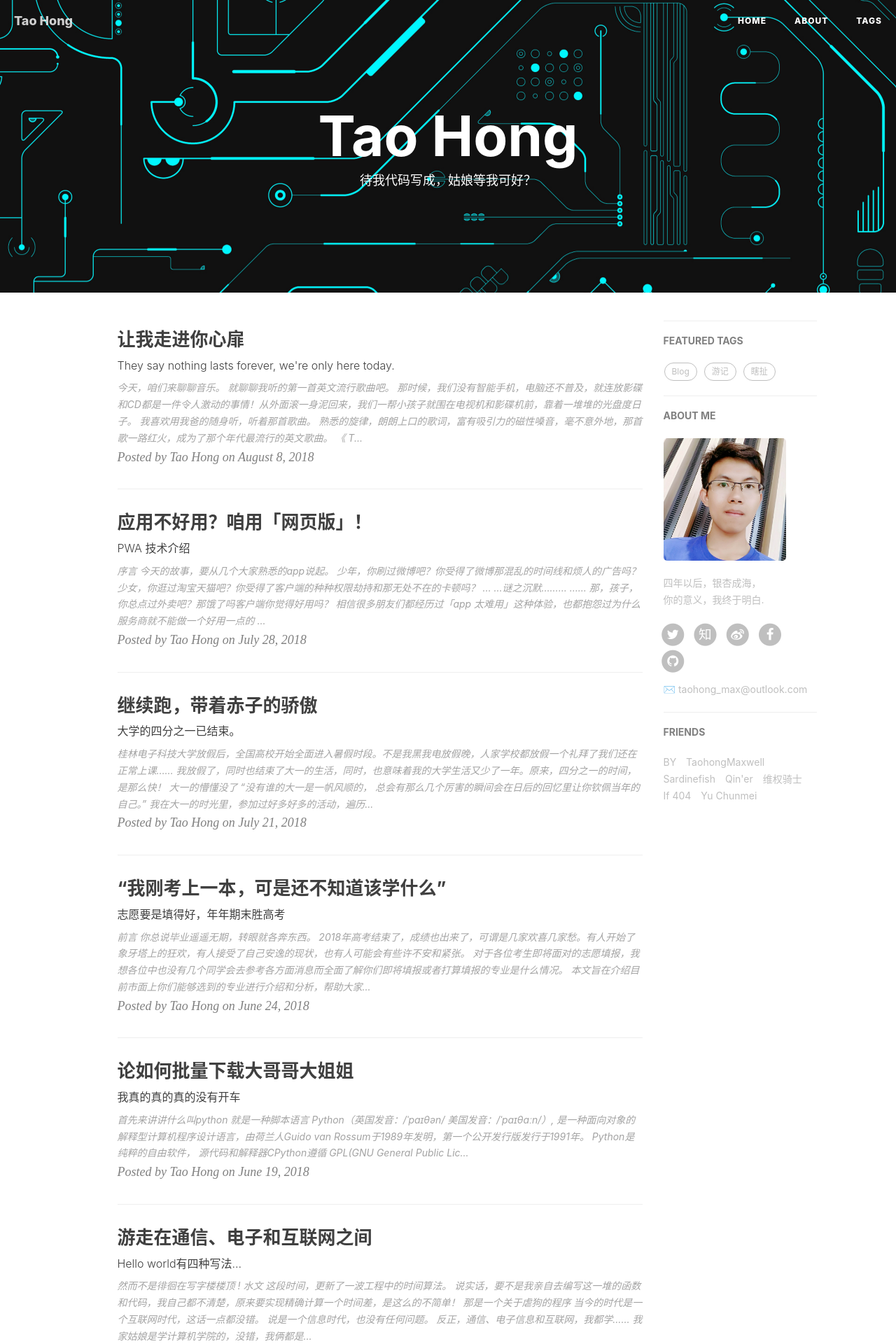
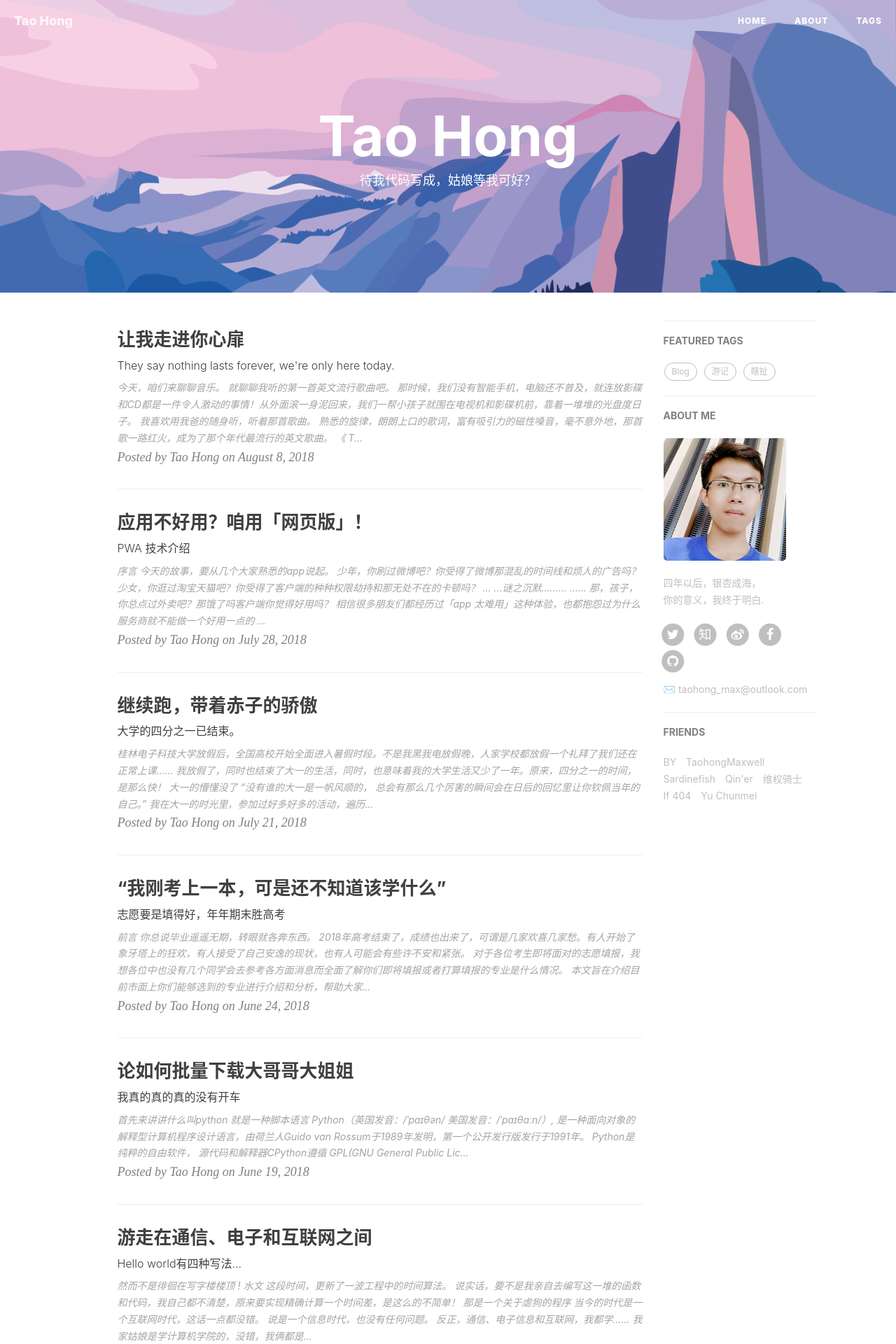
Before and after one commit to TaohongMaxwell/TaohongMaxwell.github.io, a Jekyll site: the page built from index.html, in a window 1280 px wide. Shown: the top 1920 px of the page at 70% size. Built offline with Jekyll 4.4.1, drawn with Linux system fonts in a browser that asks for light colours; nearby versions of some CDN libraries; the list of posts is cut into pages by our own code; comment, search, counter and statistics services are not loaded.

Commit message:
Update _config.yml

```diff
--- a/_config.yml
+++ b/_config.yml
@@ -1,7 +1,7 @@
 # Site settings
 title: Tao Hong
 SEOTitle: Maxwell Tao
-header-img: img/wallpapers/Circuit.png
+header-img: img/wallpapers/Yosemite Color Block.png
 email: taohong_max@outlook.com
 description: "Every failure is leading towards success."
 
```
